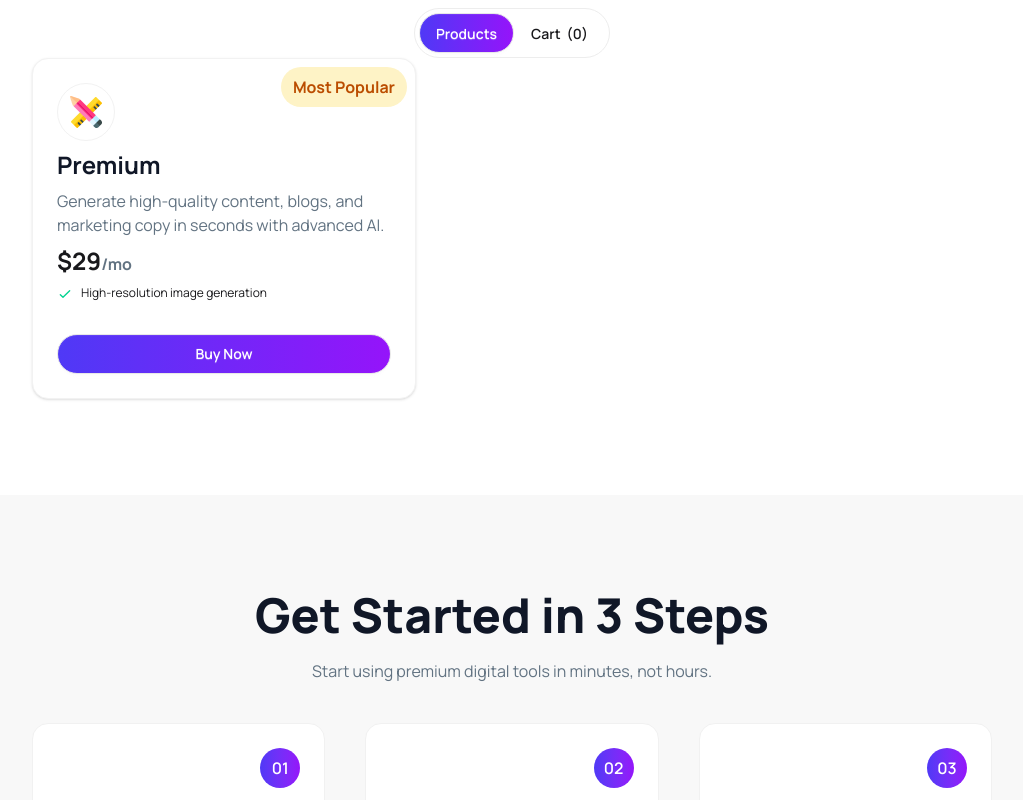
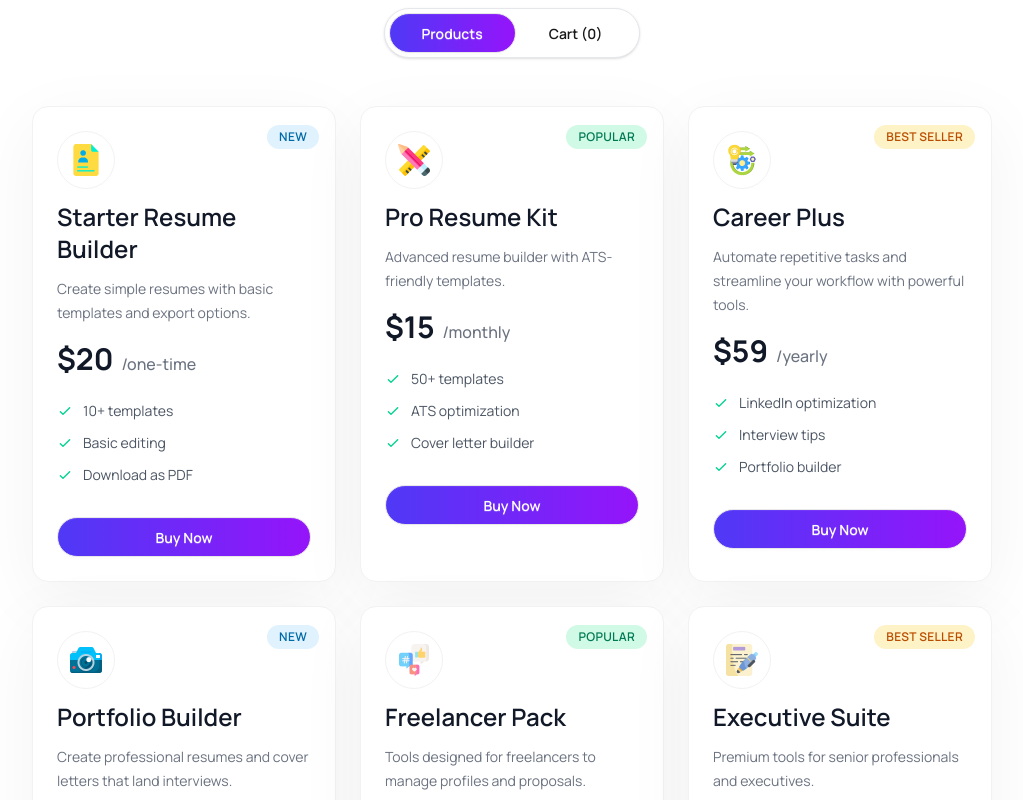
Before and after one commit to mi-araf/B13-A6-DigiTools-web, a React (Vite) app: page / in a window 1280 px wide. Shown: the part 1220-2020 px from the top of the page, without its empty margins (128-1151 px from the left). Built offline with nearby package versions, Linux system fonts and the light colour scheme.

Commit message:
cart section done

```diff
--- a/Public/toolsData.json
+++ b/Public/toolsData.json
@@ -32,13 +32,12 @@
     {
         "id": 3,
         "name": "Career Plus",
-        "description": "All-in-one career toolkit for job seekers.",
-        "price": 99,
+        "description": "Automate repetitive tasks and streamline your workflow with powerful tools.",
+        "price": 59,
         "period": "yearly",
         "tag": "best seller",
         "tagType": "warning",
         "features": [
-            "100+ templates",
             "LinkedIn optimization",
             "Interview tips",
             "Portfolio builder"
@@ -48,7 +47,7 @@
     {
         "id": 4,
         "name": "Portfolio Builder",
-        "description": "Create stunning personal portfolios with ease.",
+        "description": "Create professional resumes and cover letters that land interviews.",
         "price": 10,
         "period": "monthly",
         "tag": "new",
@@ -79,7 +78,7 @@
         "id": 6,
         "name": "Executive Suite",
         "description": "Premium tools for senior professionals and executives.",
-        "price": 199,
+        "price": 99,
         "period": "yearly",
         "tag": "best seller",
         "tagType": "warning",
@@ -93,8 +92,8 @@
     {
         "id": 7,
         "name": "Student Pack",
-        "description": "Affordable resume and portfolio tools for students.",
-        "price": 7,
+        "description": "Affordable with best prices resume and portfolio tools for students.",
+        "price": 11,
         "period": "monthly",
         "tag": "new",
         "tagType": "info",
@@ -103,7 +102,7 @@
             "Simple editor",
             "PDF export"
         ],
-        "icon": "../Ui/assets/Play.png"
+        "icon": "../Ui/assets/products/social-media.png"
     },
     {
         "id": 8,
@@ -116,8 +115,7 @@
         "features": [
             "All templates",
             "ATS optimization",
-            "Portfolio + Resume builder",
-            "Lifetime updates"
+            "Portfolio + Resume builder"
         ],
         "icon": "../Ui/assets/products/design-tool.png"
     }
--- a/package.json
+++ b/package.json
@@ -15,6 +15,7 @@
     "react": "^19.2.4",
     "react-dom": "^19.2.4",
     "react-icons": "^5.6.0",
+    "react-toastify": "^11.0.5",
     "tailwindcss": "^4.2.2"
   },
   "devDependencies": {
--- a/src/App.jsx
+++ b/src/App.jsx
@@ -1,4 +1,7 @@
+import { useState } from 'react'
 import './App.css'
+import { ToastContainer, toast } from 'react-toastify'
+import 'react-toastify/dist/ReactToastify.css'
 import ChallengeSection from './Components/ChallengeSection'
 import Footer from './Components/Footer'
 import Hero from './Components/Hero'
@@ -6,15 +9,63 @@ import Navbar from './Components/Navbar'
 import Products from './Components/Products/Products'
 import Started from './Components/Started'
 import Subscription from './Components/Subscription'
+import toolsData from '../Public/toolsData.json'
+
+const productsData = toolsData.map((product) => ({
+	...product,
+	icon: new URL(product.icon, import.meta.url).href,
+}))
 
 function App() {
+	const [cartItems, setCartItems] = useState([])
+	const [activeTab, setActiveTab] = useState('products')
+
+	const handleAddToCart = (product) => {
+		setCartItems((prevItems) => {
+			if (prevItems.some((item) => item.id === product.id)) {
+				toast.info(`${product.name} is already in the cart`, { toastId: `already-${product.id}` })
+				return prevItems;
+			}
+			toast.success(`${product.name} added to cart`, { toastId: `added-${product.id}` })
+			return [...prevItems, product];
+		})
+	}
+
+	const handleRemoveFromCart = (id) => {
+		setCartItems((prevItems) => {
+			const removedItem = prevItems.find((item) => item.id === id)
+			if (removedItem) {
+				toast.warning(`${removedItem.name} removed from cart`, { toastId: `removed-${id}` })
+			}
+			return prevItems.filter((item) => item.id !== id);
+		})
+	}
+
+	const handleCheckout = () => {
+		if (cartItems.length === 0) {
+			toast.info('Your cart is already empty', { toastId: 'checkout-empty' })
+			return
+		}
+		setCartItems([])
+		toast.success('Proceeding to checkout', { toastId: 'checkout-success' })
+	}
+
+	const handleTabChange = (tab) => setActiveTab(tab)
 
 	return (
 		<>
-			<Navbar />
+			<Navbar cartCount={cartItems.length} onCartClick={() => handleTabChange('cart')} />
+			<ToastContainer position="top-right" autoClose={2000} theme="colored" />
 			<Hero />
-			<Products />
-
+			<Products
+				products={productsData}
+				cartItems={cartItems}
+				activeTab={activeTab}
+				setActiveTab={handleTabChange}
+				onAddToCart={handleAddToCart}
+				onRemove={handleRemoveFromCart}
+				onCheckout={handleCheckout}
+			/>
 			<Started />
 			<Subscription />
 			<ChallengeSection />
--- /dev/null
+++ b/src/Components/Products/CartSection.jsx
@@ -0,0 +1,63 @@
+import React from 'react';
+
+const CartSection = ({ cartItems, onRemove, onCheckout }) => {
+    const total = cartItems.reduce((sum, item) => sum + item.price, 0);
+
+    return (
+        <section className='mt-12'>
+            <div className='mx-auto w-full max-w-5xl rounded-2xl border border-[#E5E7EB] bg-white p-6 shadow-[0_24px_80px_rgba(15,23,42,0.08)]'>
+                <div className='flex flex-col gap-3 border-b border-[#E5E7EB] pb-6 sm:flex-row sm:items-end sm:justify-between'>
+                    <div>
+                        <h3 className='text-3xl font-semibold text-[#111827]'>Your Cart</h3>
+                        <p className='mt-2 text-sm text-[#6b7280]'>{cartItems.length} selected product(s)</p>
+                    </div>
+                    <div className='flex flex-wrap items-center gap-3'>
+                        <div className='rounded-full bg-[#f5f3ff] px-4 py-2 text-sm font-semibold text-[#4338ca]'>{cartItems.length} items</div>
+                    </div>
+                </div>
+
+                {cartItems.length === 0 ? (
+                    <div className='flex min-h-65 flex-col items-center justify-center rounded-[28px] bg-[#f8fafc] p-12 text-center'>
+                        <p className='text-xl font-semibold text-[#111827]'>Your cart is empty</p>
+                        <p className='mt-3 text-sm text-[#6b7280]'>Add products to the cart and they will appear here.</p>
+                    </div>
+                ) : (
+                    <>
+                        <div className='mt-8 space-y-4'>
+                            {cartItems.map((item) => (
+                                <div key={item.id} className='flex flex-col gap-4 rounded-[28px] border border-[#E5E7EB] bg-[#fafbff] p-6 sm:flex-row sm:items-center sm:justify-between'>
+                                    <div className='flex items-start gap-4'>
+                                        {item.icon && (
+                                            <img src={item.icon} alt={item.name} className='h-15 w-15 rounded-full bg-[#eef2ffc5] object-contain p-3' />
+                                        )}
+                                        <div>
+                                            <p className='text-lg font-semibold text-[#111827]'>{item.name}</p>
+                                            <p className='mt-1 text-sm text-[#6b7280]'>${item.price} / {item.period}</p>
+                                        </div>
+                                    </div>
+                                    <div className='flex items-center gap-4'>
+                                        <button type='button' className='btn btn-ghost text-error normal-case' onClick={() => onRemove(item.id)}>
+                                            Remove
+                                        </button>
+                                        <p className='text-lg font-bold text-[#111827]'>${item.price}</p>
+                                    </div>
+                                </div>
+                            ))}
+                        </div>
+                        <div className='mt-8 rounded-[28px] border border-[#E5E7EB] bg-[#ffffff] p-6'>
+                            <div className='flex items-center justify-between'>
+                                <p className='text-sm uppercase tracking-[0.18em] text-[#6b7280]'>Total</p>
+                                <p className='text-3xl font-semibold text-[#111827]'>${total}</p>
+                            </div>
+                            <button type='button' onClick={onCheckout} className='mt-6 w-full rounded-full bg-linear-to-r from-[#4f39f6] to-[#9514fa] px-8 py-4 text-base font-semibold text-white hover:opacity-85 cursor-pointer'>
+                                Proceed To Checkout
+                            </button>
+                        </div>
+                    </>
+                )}
+            </div>
+        </section>
+    );
+};
+
+export default CartSection;
--- a/src/Components/Products/Products.jsx
+++ b/src/Components/Products/Products.jsx
@@ -1,19 +1,30 @@
 import React from 'react';
 import ProductsCard from './ProductsCard';
+import CartSection from './CartSection';
 
-const Products = () => {
+const Products = ({ products, cartItems, onAddToCart, activeTab, setActiveTab, onRemove, onCheckout }) => {
+    const isCartActive = activeTab === 'cart';
+
     return (
         <div className='w-11/12 mx-auto lg:w-9/12 my-24'>
             <div className='space-y-4 text-center'>
                 <h2 className='font-extrabold text-5xl'>Premium Digital Tools</h2>
                 <p className='text-base text-[#627382]'>Choose from our curated collection of premium digital products designed <br /> to boost your productivity and creativity.</p>
-                <div className='border border-[#ededed] rounded-full w-fit mx-auto p-1'>
-                    <button className="btn myBtn rounded-full">Products</button>
-                    <button className="btn btn-ghost rounded-full">Cart <span>(0)</span></button>
+                <div className='inline-flex rounded-full border border-[#E5E7EB] bg-white p-1 shadow-sm'>
+                    <button className={`btn rounded-full px-8 normal-case ${!isCartActive ? 'myBtn' : 'btn-ghost'}`} onClick={() => setActiveTab('products')}>
+                        Products
+                    </button>
+                    <button className={`btn rounded-full px-8 normal-case ${isCartActive ? 'myBtn' : 'btn-ghost'}`} onClick={() => setActiveTab('cart')}>
+                        Cart ({cartItems.length})
+                    </button>
                 </div>
             </div>
 
-            <ProductsCard></ProductsCard>
+            {
+                isCartActive
+                ? <CartSection cartItems={cartItems} onRemove={onRemove} onCheckout={onCheckout} />
+                : <ProductsCard products={products} cartItems={cartItems} onAddToCart={onAddToCart} />
+            }
         </div>
     );
 };
--- a/src/Components/Products/ProductsCard.jsx
+++ b/src/Components/Products/ProductsCard.jsx
@@ -1,35 +1,58 @@
 import React from 'react';
 
-const ProductsCard = () => {
+const badgeStyles = {
+    info: 'bg-sky-100 text-sky-700',
+    success: 'bg-emerald-100 text-emerald-700',
+    warning: 'bg-amber-100 text-amber-700',
+};
+
+const ProductsCard = ({ products, cartItems, onAddToCart }) => {
     return (
+        <div className='mt-12 grid gap-6 lg:grid-cols-3'>
+            {
+                products.map((product) => {
+                    const inCart = cartItems.some((item) => item.id === product.id);
+                    const badgeClass = badgeStyles[product.tagType] || badgeStyles.info;
+
+                    return (
+                        <div key={product.id} className='relative overflow-hidden rounded-2xl border border-[#F2F2F2] bg-white p-6 shadow-[0_18px_70px_rgba(15,23,42,0.05)]'>
+                            <div className='absolute right-4 top-4'>
+                                <span className={`inline-flex items-center rounded-full px-3 py-1 text-xs font-semibold uppercase tracking-wide ${badgeClass}`}>
+                                    {product.tag}
+                                </span>
+                            </div>
+                            <div className='border border-[#F2F2F2] rounded-full p-3 w-fit mb-3'>
+                                <img src={product.icon} alt="" />
+                            </div>
                             <div>
-            <div className="relative card w-96 bg-base-100 border border-[#F2F2F2] shadow-sm rounded-2xl">
-                <div className="absolute top-2 right-2">
-                    <p className="text-[#BB4D00] bg-[#FEF3C6] font-bold rounded-full py-2 px-3">
-                        Most Popular
+                                <h3 className='text-2xl font-semibold text-[#111827] mb-3'>{product.name}</h3>
+                                <p className='text-sm leading-6 text-[#6b7280] mb-4'>{product.description}</p>
+                                <p className='text-3xl font-bold text-[#111827]'>
+                                    ${product.price}
+                                    <span className='ml-2 text-base font-medium text-[#6b7280]'>/{product.period}</span>
                                 </p>
                             </div>
-                <div className="card-body">
-                    {/* <p className="badge text-[#BB4D00] bg-[#FEF3C6] font-bold rounded-full py-2 px-3">Most Popular</p> */}
-                    <div className='border border-[#f2f2f2] rounded-full w-fit p-3'>
-                        <img src="../../../Ui/assets/products/design-tool.png" alt="" />
-                    </div>
-                    <div className="">
-                        <h2 className="text-2xl text-[#101727] font-bold">Premium</h2>
-                    </div>
-                    <p className='text-base text-[#627382]'>Generate high-quality content, blogs, and marketing copy in seconds with advanced AI.</p>
-                    <p className="font-bold text-2xl">$29<span className='text-[#627382] text-base'>/mo</span></p>
-                    <ul className="flex flex-col gap-2 text-xs">
-                        <li>
-                            <svg xmlns="http://www.w3.org/2000/svg" className="size-4 me-2 inline-block text-success" fill="none" viewBox="0 0 24 24" stroke="currentColor"><path strokeLinecap="round" strokeLinejoin="round" strokeWidth="2" d="M5 13l4 4L19 7" /></svg>
-                            <span>High-resolution image generation</span>
+                            <ul className='mt-6 space-y-3 text-sm text-[#4b5563]'>
+                                {
+                                    product.features.map((feature, index) => (
+                                        <li key={index} className='flex gap-0.5'>
+                                            <svg xmlns="http://www.w3.org/2000/svg" className="size-4 mt-0.5 me-2 inline-block text-success" fill="none" viewBox="0 0 24 24" stroke="currentColor"><path strokeLinecap="round" strokeLinejoin="round" strokeWidth="2" d="M5 13l4 4L19 7" /></svg>
+                                            <span>{feature}</span>
                                         </li>
+                                    ))
+                                }
                             </ul>
-                    <div className="mt-6">
-                        <button className="btn myBtn w-full">Buy Now</button>
+                            <div className='mt-8'>
+                                <button className={`btn w-full ${inCart ? 'btn-outline btn-disabled rounded-3xl' : 'myBtn'}`} onClick={() => onAddToCart(product)} disabled={inCart}>
+                                    {
+                                        inCart ? 'Added to cart' : 'Buy Now'
+                                    }
+                                </button>
                             </div>
                         </div>
-            </div>
+                    );
+                })
+            }
         </div>
     );
 };
```
Also changed, not shown: src/Components/Navbar.jsx (+18 -19 lines), 1 other file (tests, documents, lock files or other folders). Lines whose indentation alone changed are shown as unchanged.
